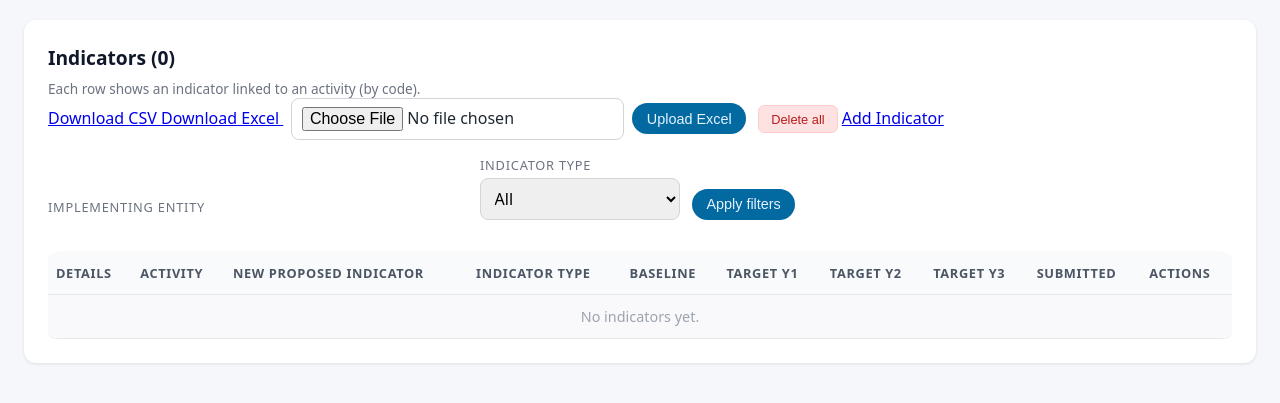
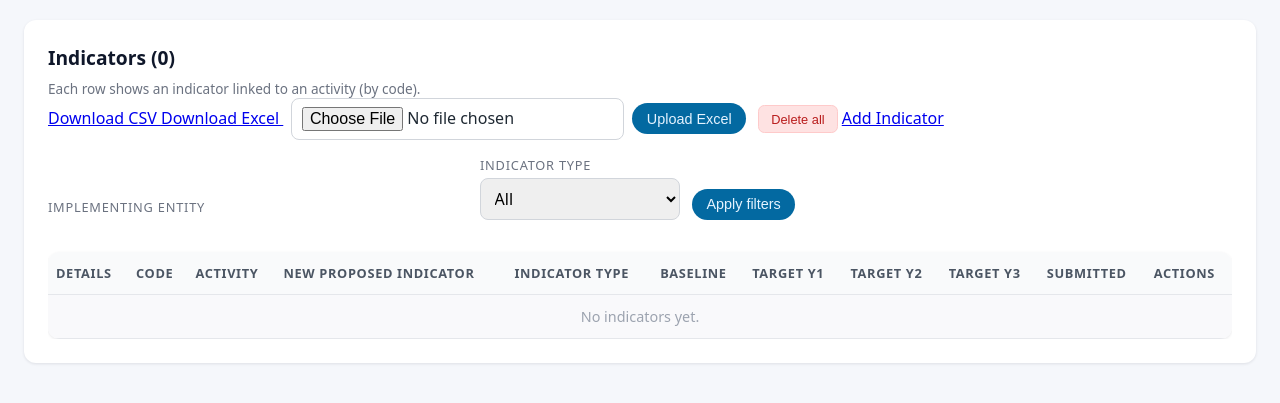
Before and after one commit to Rwunganira/pfund, a Flask app: page /indicators in a window 1280 px wide. Shown: the part 224-627 px from the top of the page. Run offline with Flask 3, Linux system fonts and the light colour scheme; the visitor is signed in with stand-in values (Sample User, id 1); data that the repository does not hold is empty.

Commit message:
indicators view

```diff
--- a/templates/indicators.html
+++ b/templates/indicators.html
@@ -102,6 +102,7 @@
                 <thead>
                     <tr>
                         <th>Details</th>
+                        <th class="col-small">Code</th>
                         <th>Activity</th>
                         <th>New Proposed Indicator</th>
                         <th>Indicator Type</th>
@@ -124,6 +125,9 @@
                                     onclick="openIndicatorDetailsModal({{ ind.id }})">
                                 View
                             </button>
+                        </td>
+                        <td class="num col-small">
+                            {{ ind.activity_code or (ind.activity.code if ind.activity else '-') }}
                         </td>
                         <td>
                             <span class="truncate-text" title="{{ ind.activity.proposed_activity if ind.activity else '' }}">
@@ -173,7 +177,7 @@
                     </tr>
                 {% else %}
                     <tr>
-                        <td colspan="11" class="empty">No indicators yet.</td>
+                        <td colspan="12" class="empty">No indicators yet.</td>
                     </tr>
                 {% endfor %}
                 </tbody>
```
